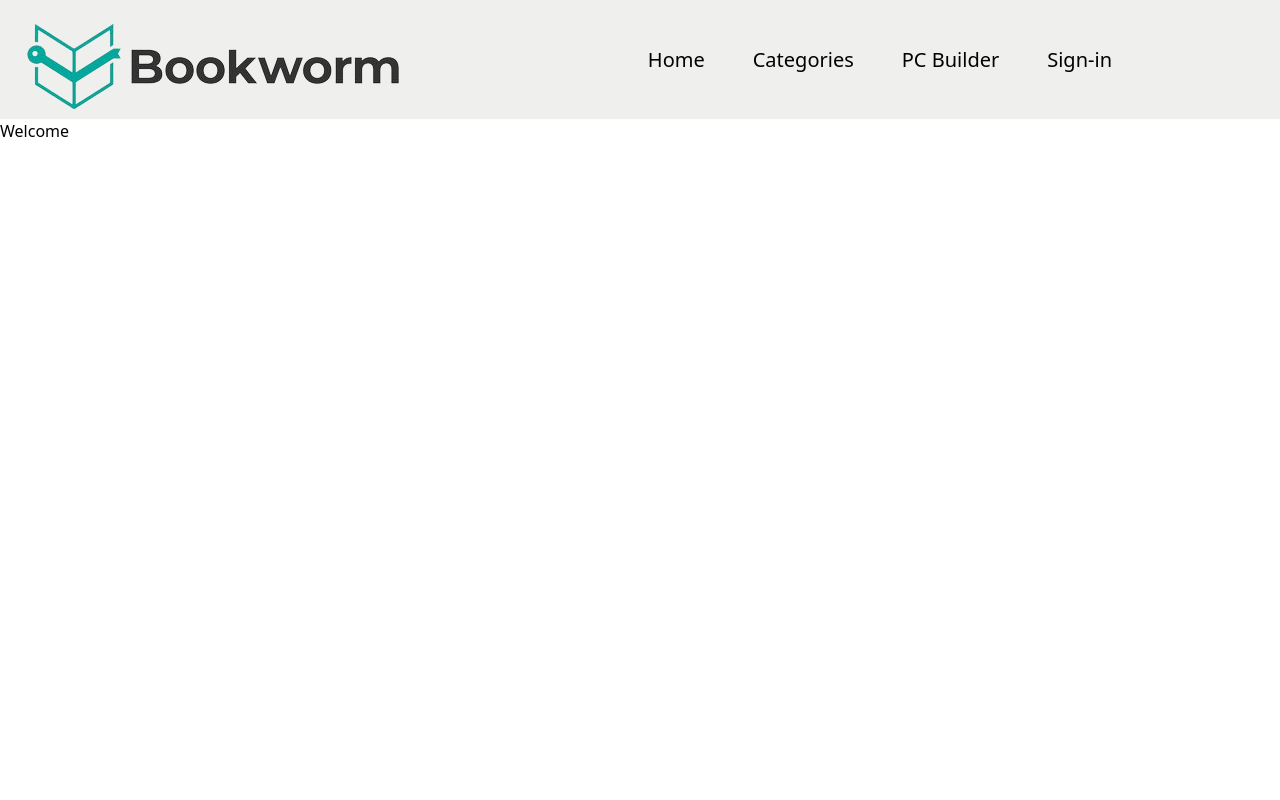
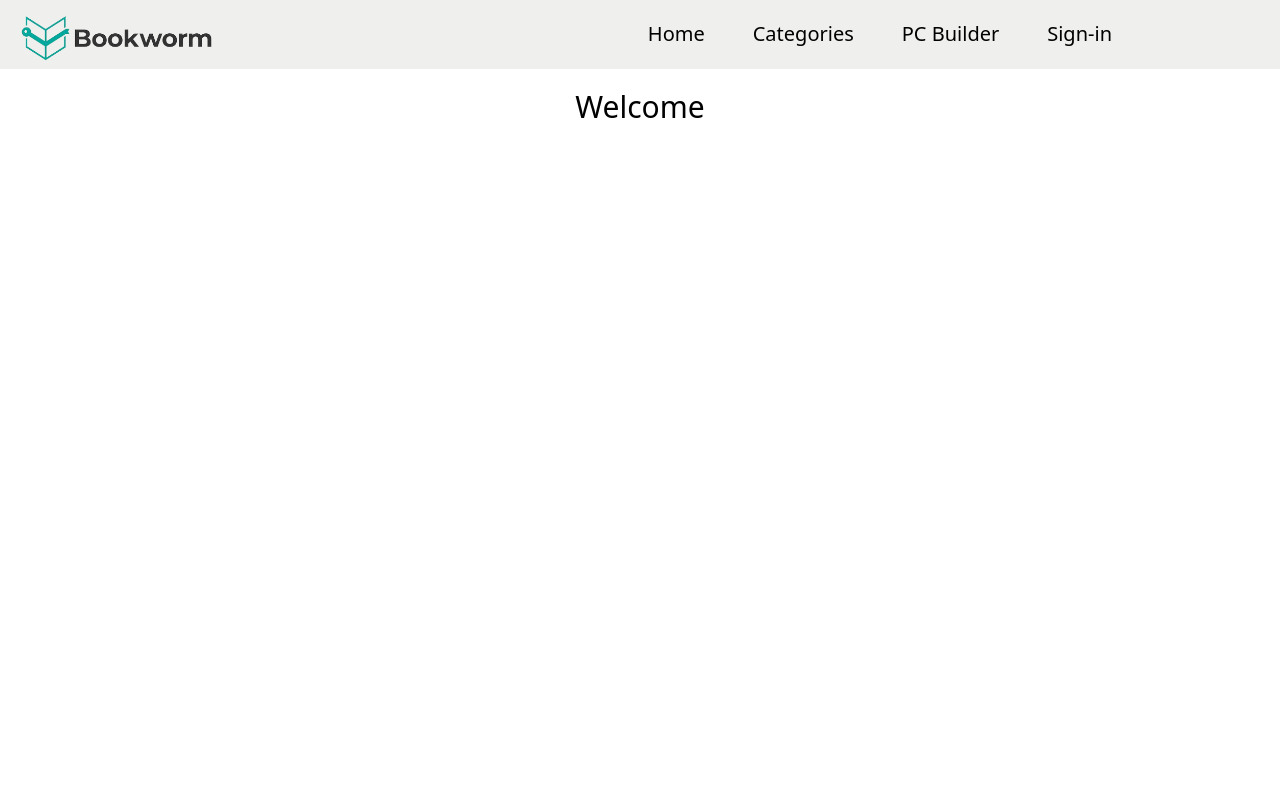
Before and after one commit to AR-Ashik-9997/pc-builder, a Next.js app: page / in a window 1280 px wide. Shown: the top 800 px of the page. Built offline with nearby package versions, Linux system fonts and the light colour scheme.

Commit message:
add dropdown

```diff
--- a/package.json
+++ b/package.json
@@ -9,6 +9,7 @@
     "lint": "next lint"
   },
   "dependencies": {
+    "@headlessui/react": "^1.7.16",
     "autoprefixer": "10.4.14",
     "eslint": "8.45.0",
     "eslint-config-next": "13.4.12",
--- a/src/components/Layout/RootLayout.jsx
+++ b/src/components/Layout/RootLayout.jsx
@@ -3,24 +3,22 @@ import React, { useState } from "react";
 import logo from "../../assets/bookWorm.png";
 import Image from "next/image";
 import Footer from "./Footer";
+import { Menu } from "@headlessui/react";
+import Dropdown from "../ui/DropdownCategories";
 const RootLayout = ({ children }) => {
   const [ixsenuOpen, setMenuOpen] = useState(false);
   const toggleMenu = () => {
     setMenuOpen(!ixsenuOpen);
   };
+
   return (
     <section>
       <nav className="bg-[#eff0ed]">
         <div className="container mx-auhref px-4 max-w-[90%]">
           <div className="flex items-center justify-between py-2">
             <div className="flex items-center">
-              <Link href="/" className="text-white font-bold text-xl">
-                <Image
-                  className="h-10 md:h-16"
-                  src={logo}
-                  layout="responsive"
-                  alt="logo"
-                />
+              <Link href="/" className="text-white">
+                <Image src={logo} height={200} width={200} alt="logo" />
               </Link>
             </div>
             <div className="hidden lg:flex md:items-center">
@@ -30,13 +28,7 @@ const RootLayout = ({ children }) => {
               >
                 Home
               </Link>
-              <Link
-                href="/all-books"
-                className="text-black mx-4 hover:text-white hover:bg-gray-700 px-2 py-1 rounded-lg transition duration-300 text-xl  "
-              >
-                Categories
-              </Link>
-
+              <Dropdown />
               <Link
                 href="/addbook"
                 className="text-black mx-4 hover:text-white hover:bg-gray-700 px-2 py-1 rounded-lg transition duration-300 text-xl  "
@@ -87,12 +79,8 @@ const RootLayout = ({ children }) => {
                 >
                   Home
                 </Link>
-                <Link
-                  href="/all-books"
-                  className="block text-black mt-2 hover:text-white hover:bg-gray-700 px-2 py-1 rounded-lg transition duration-300"
-                >
-                  Categories
-                </Link>
+
+                <Dropdown />
 
                 <Link
                   href="/addbook"
--- /dev/null
+++ b/src/components/ui/DropdownCategories.jsx
@@ -0,0 +1,67 @@
+/* eslint-disable react-hooks/exhaustive-deps */
+import Link from "next/link";
+import React, { useState, useRef, useEffect } from "react";
+
+const Dropdown = () => {
+  const [isOpen, setIsOpen] = useState(false);
+  const dropdownRef = useRef(null);
+
+  const openDropdown = () => {
+    setIsOpen(true);
+  };
+
+  const closeDropdown = () => {
+    setIsOpen(false);
+  };
+
+  const handleDocumentClick = (event) => {
+    if (dropdownRef.current && !dropdownRef.current.contains(event.target)) {
+      closeDropdown();
+    }
+  };
+
+  useEffect(() => {
+    document.addEventListener("click", handleDocumentClick);
+    return () => {
+      document.removeEventListener("click", handleDocumentClick);
+    };
+  }, []);
+
+  const dropdownItems = [
+    { id: 1, title: "CPU / Processor", link: "#" },
+    { id: 2, title: "Motherboard", link: "#" },
+    { id: 3, title: "RAM", link: "#" },
+    { id: 4, title: "Power Supply Unit", link: "#" },
+    { id: 5, title: "Storage Device", link: "#" },
+    { id: 6, title: "Monitor", link: "#" },
+    { id: 7, title: "Others", link: "#" },
+  ];
+
+  return (
+    <div className="relative" ref={dropdownRef}>
+      <Link
+        href=""
+        className="text-black lg:mx-4 hover:text-white hover:bg-gray-700 px-2 py-1 rounded-lg transition duration-300 lg:text-xl"
+        onMouseEnter={openDropdown}
+      >
+        Categories
+      </Link>
+      {isOpen && (
+        <div className="absolute right-0 mt-2 py-2 w-44 bg-white border border-gray-300 rounded-lg shadow-lg">
+          {dropdownItems.map((item) => (
+            <a
+              key={item.id}
+              href={item.link}
+              className="block px-4 py-2 text-gray-800 hover:bg-blue-500 hover:text-white"
+            >
+              {item.title}
+            </a>
+          ))}
+        </div>
+      )}
+
+    </div>
+  );
+};
+
+export default Dropdown;
--- a/src/pages/index.js
+++ b/src/pages/index.js
@@ -4,9 +4,7 @@ import React from "react";
 const index = () => {
   return (
     <div>
-      <div>
-        <h1>Welcome</h1>
-      </div>
+      <h1 className="text-center text-3xl mt-5">Welcome</h1>
     </div>
   );
 };
```
Also changed, not shown: 1 other file (tests, documents, lock files or other folders).
